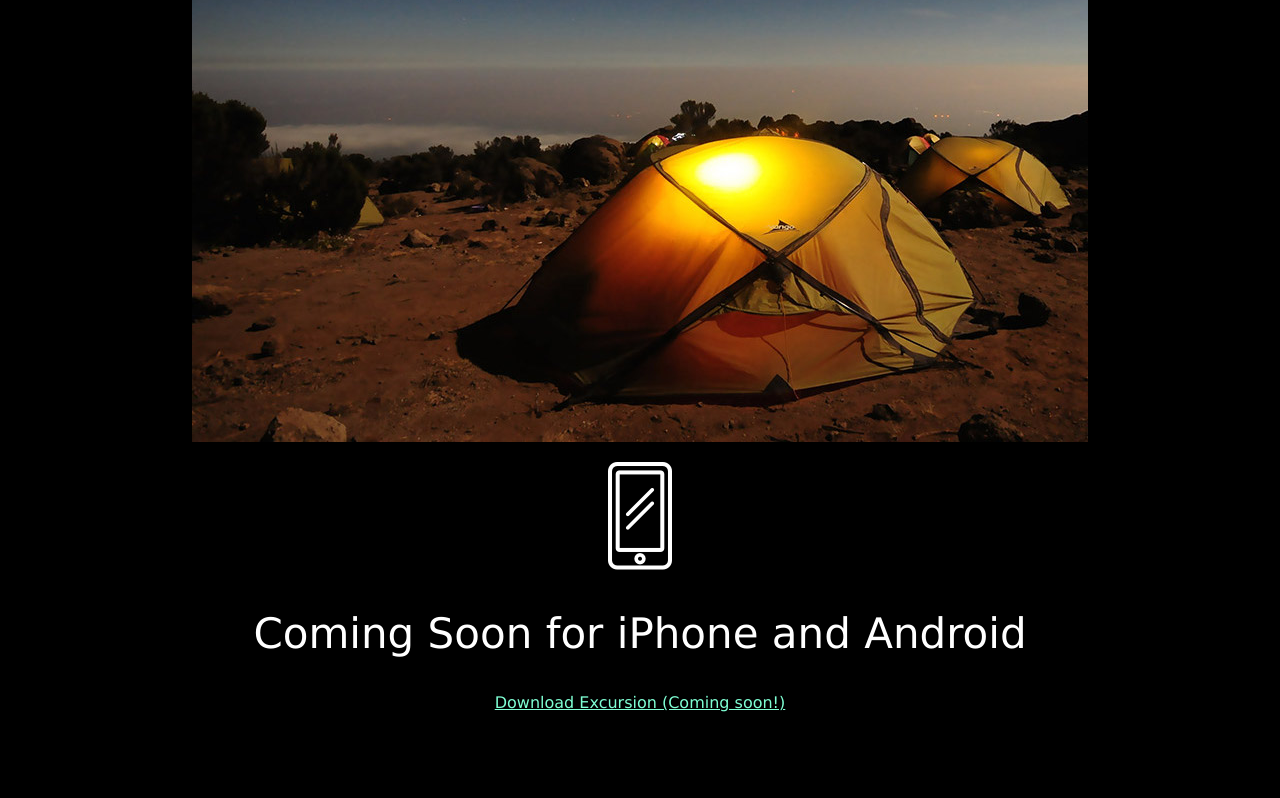
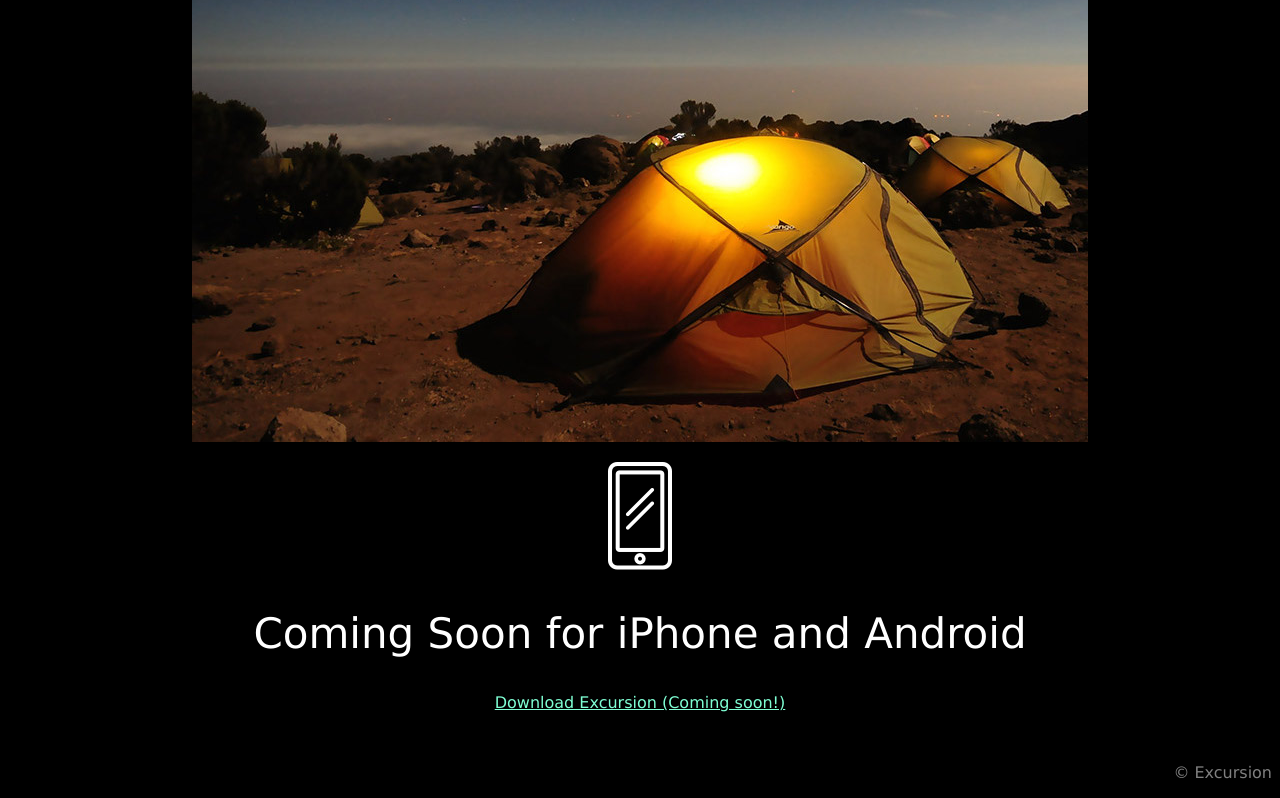
Before and after one commit to foholler/excursion, a plain HTML site: page index.html in a window 1280 px wide. Shown: the part 557-1355 px from the top of the page. Drawn offline with Linux system fonts and the light colour scheme.

Commit message:
complete

```diff
--- a/resources/css/style.css
+++ b/resources/css/style.css
@@ -24,5 +24,5 @@ color:gray;}
 .app{}
 
 
-footer{text-align: right;
-coror: gray;}
+.footer{text-align: right;
+color: grey;}
```
